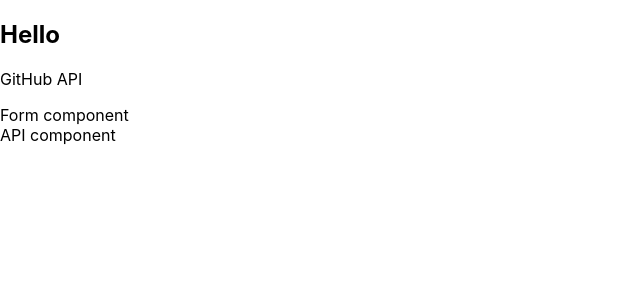
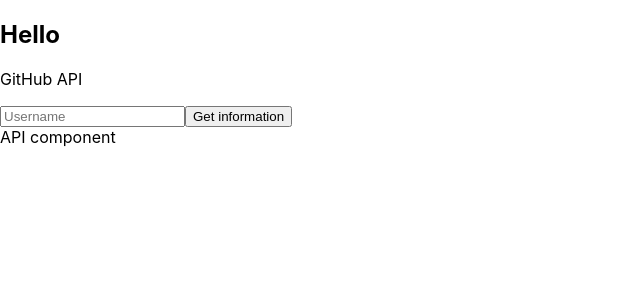
Before and after one commit to mezgoodle/reactive-github-api, a React (Create React App) app: page / in a window 1280 px wide. Shown: the top 300 px of the page, without its empty margins (0-640 px from the left). Built offline with nearby package versions, Linux system fonts and the light colour scheme.

Commit message:
Getting info with form input

```diff
--- a/src/App.js
+++ b/src/App.js
@@ -4,11 +4,19 @@ import Form from "./components/form";
 import Api from "./components/api_info";
 
 class App extends React.Component {
+	gettingInfo = async (e) => {
+		e.preventDefault();
+		const user = e.target.elements.user.value;
+		const api_url = await fetch(`https://api.github.com/users/${user}`);
+		const data = await api_url.json();
+		console.log(data)
+	}
+
 	render() {
 		return (
 			<div>
 				<Info />
-				<Form />
+				<Form getMethod={this.gettingInfo} />
 				<Api />
 			</div>
 		)
--- a/src/components/form.js
+++ b/src/components/form.js
@@ -3,9 +3,10 @@ import React from "react";
 class Form extends React.Component {
 	render() {
 		return (
-			<div>
-				Form component
-			</div>
+			<form onSubmit={this.props.getMethod}>
+				<input type="text" name="user" placeholder="Username" />
+				<button>Get information</button>
+			</form>
 		)
 	}
 }
```
